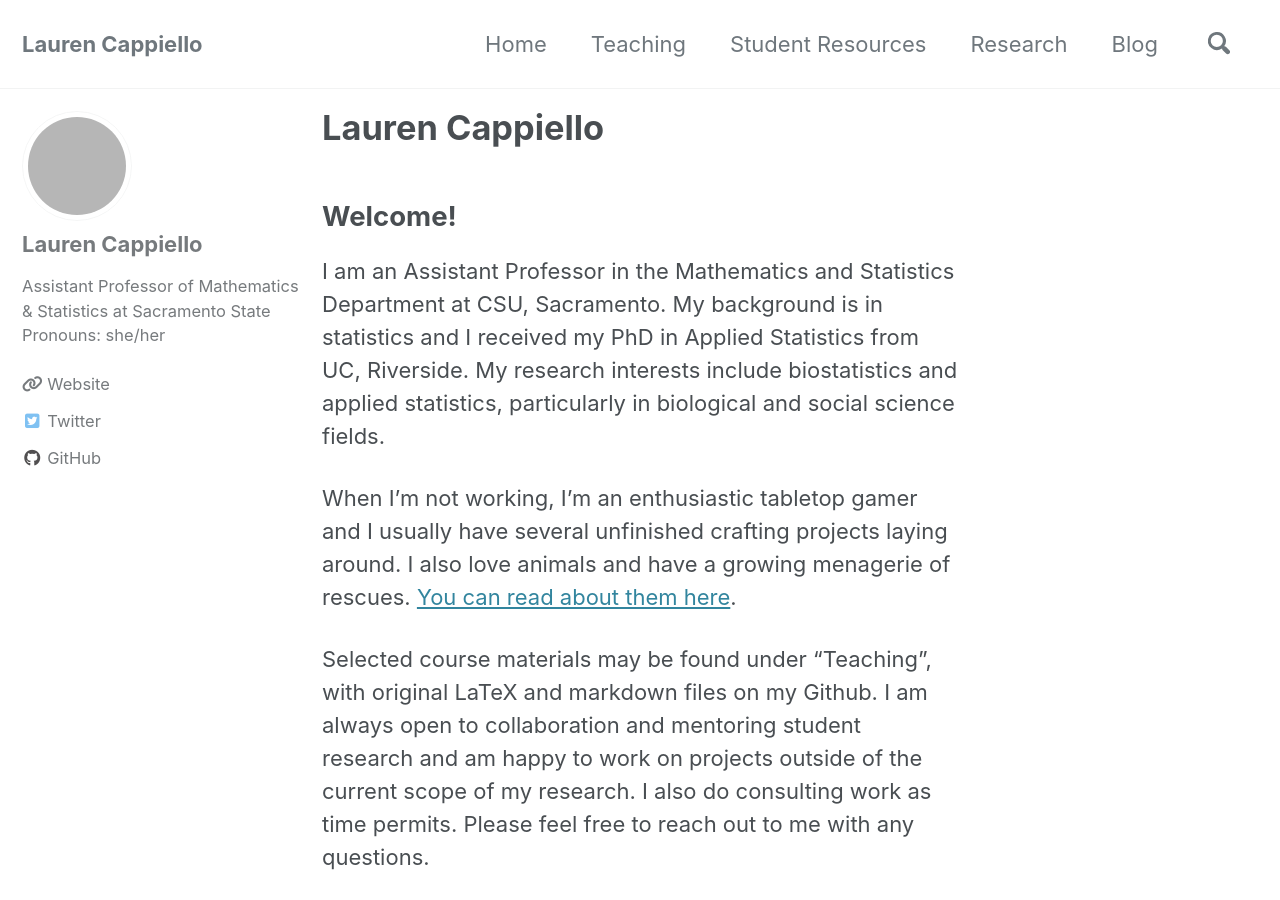
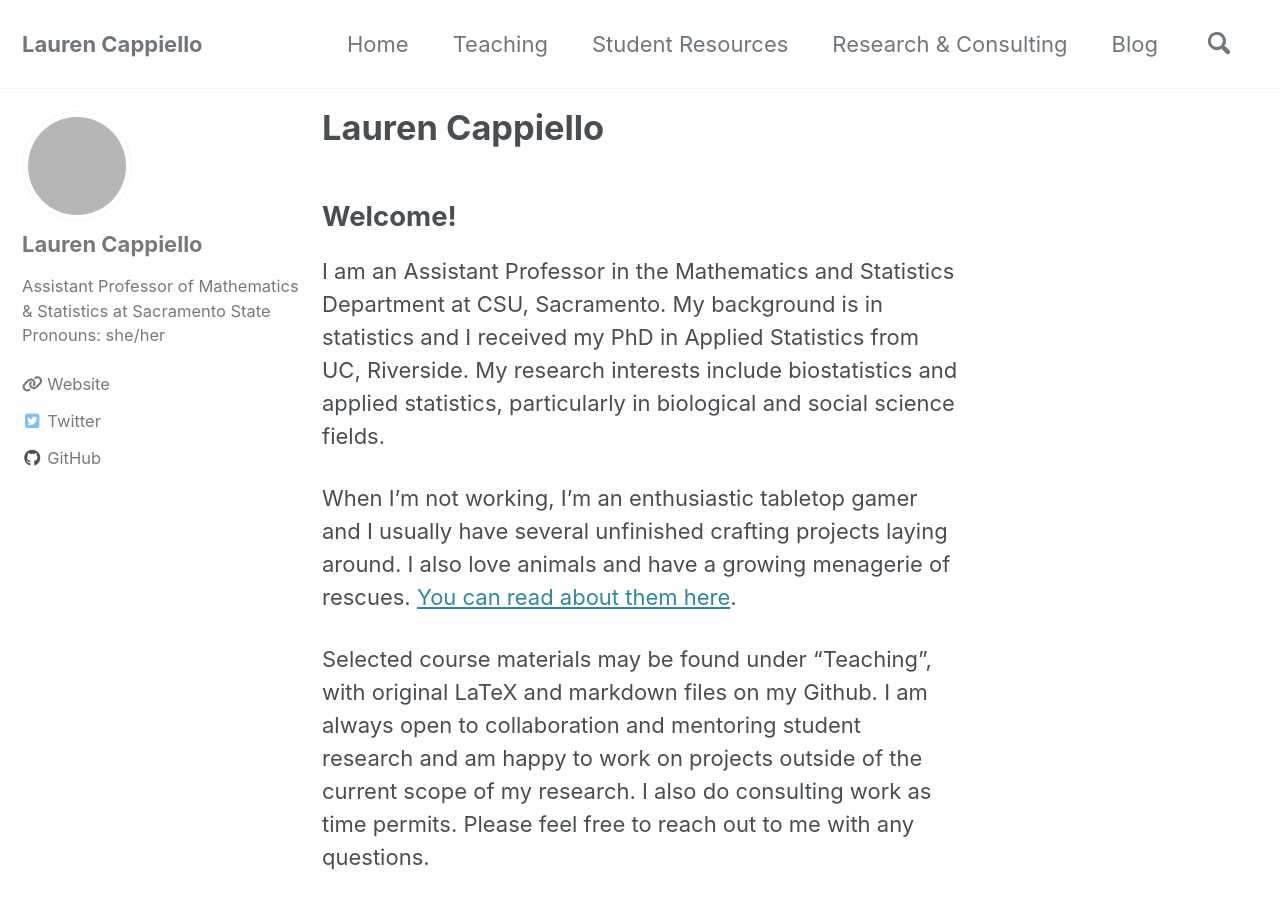
Before and after one commit to lgpcappiello/lgpcappiello.github.io, a Jekyll site: the page built from index.md, in a window 1280 px wide and 900 px high. Built offline with Jekyll 4.4.1, drawn with Linux system fonts in a browser that asks for light colours; cached includes are drawn as plain includes; nearby versions of some CDN libraries; our own code applies the rules of GitHub Pages for plain Markdown files; grey boxes are pictures that could not be loaded.

Commit message:
Update navigation.yml

```diff
--- a/_data/navigation.yml
+++ b/_data/navigation.yml
@@ -10,7 +10,7 @@ main:
     url: /teaching/
   - title: "Student Resources"
     url: /resources/
-  - title: "Research"
+  - title: "Research & Consulting"
     url: /research/
   # - title: "Consulting"
   #  url: /consulting/
```
